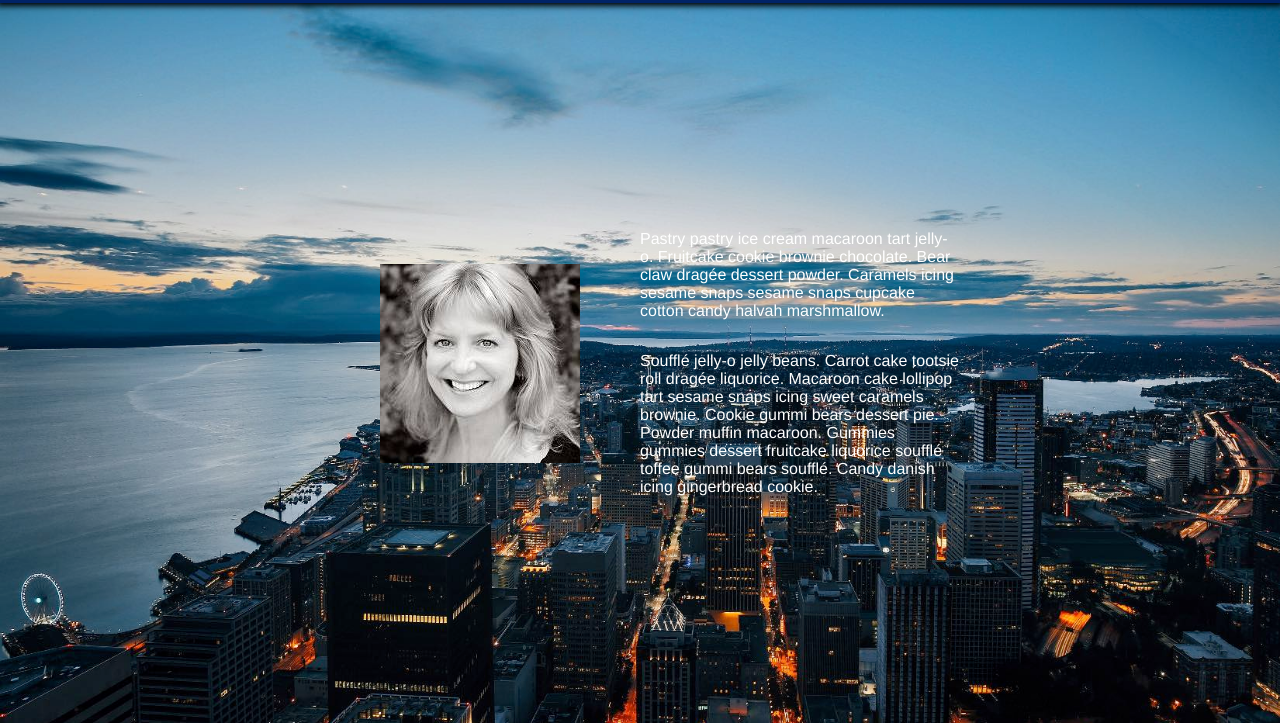
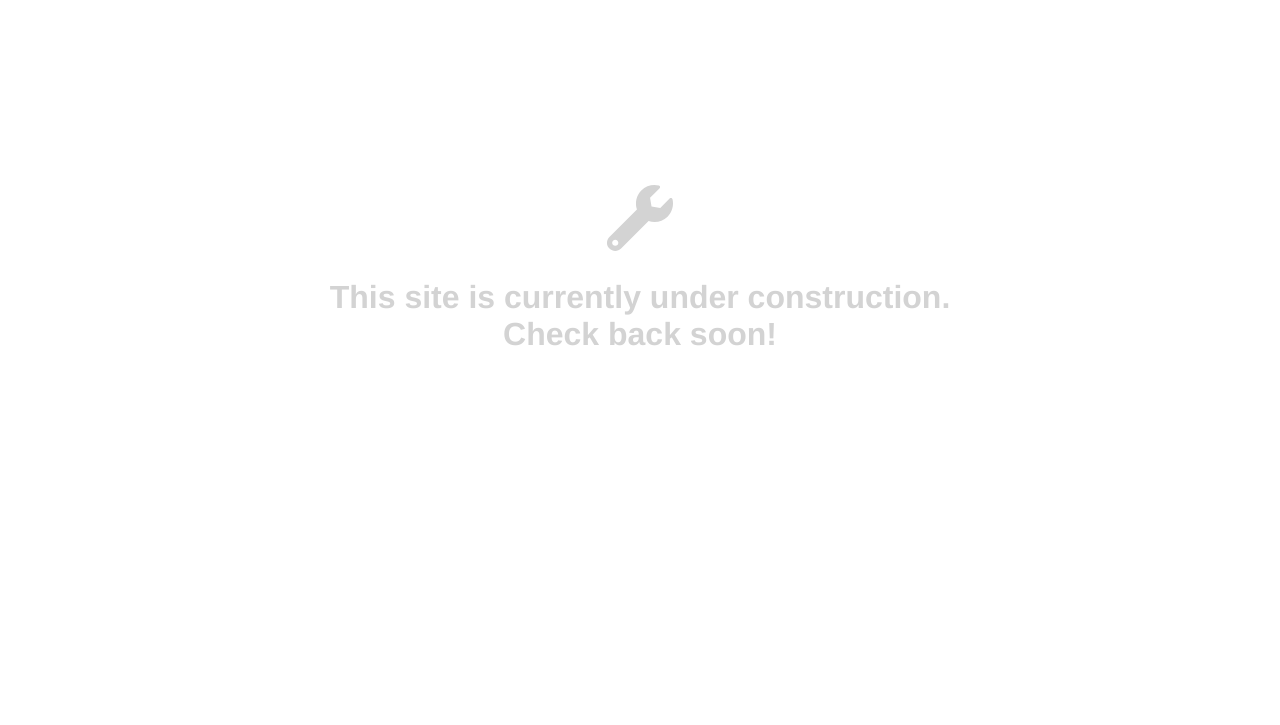
Before and after one commit to muddybeard210/condoqueen, a plain HTML site: page public/index.html in a window 1280 px wide. Shown: the part 82-807 px from the top of the page. Drawn offline with nearby package versions, Linux system fonts and the light colour scheme; some packages are replaced by stand-ins of ours.

Commit message:
construction branch

```diff
--- a/public/index.html
+++ b/public/index.html
@@ -15,6 +15,8 @@
   <script defer src="/__/firebase/4.9.0/firebase-storage.js"></script>
   <!-- initialize the SDK after all desired features are loaded -->
   <script defer src="/__/firebase/init.js"></script>
+  <script defer src="https://use.fontawesome.com/releases/v5.0.6/js/all.js"></script>
+
 
   <!--<link rel="stylesheet" href="https://maxcdn.bootstrapcdn.com/bootstrap/3.3.7/css/bootstrap.min.css"> -->
   <link rel="stylesheet" href="main.css">
@@ -23,8 +25,18 @@
   <link rel="stylesheet" href="https://cdnjs.cloudflare.com/ajax/libs/animate.css/3.5.2/animate.min.css">
 
 </head>
+<body>
 
-<body>
+  <div class="underConstruction main flex column center">
+    <div style="font-size: 66px;">
+      <i class="fas fa-wrench"></i>
+
+    </div>
+
+
+    <h1>This site is currently under construction.<br>  Check back soon!</h1>
+  </div>
+  <!--
   <div class="navContainer flex row">
     <div class="nav flex row">
       <h1>Contact me today!</h1>
@@ -111,7 +123,7 @@
           });
 
       });
-  </script>
+  </script> -->
 </body>
 
 </html>
--- a/public/main.css
+++ b/public/main.css
@@ -123,6 +123,11 @@ body {
 .owl-carousel {
     padding: 20px 0px;
 }
+.underConstruction {
+    height: 90vh;
+    color: lightgrey;
+    text-align: center;
+}
 
 @media screen and (max-width: 500px) {
     .flex.row {
```
